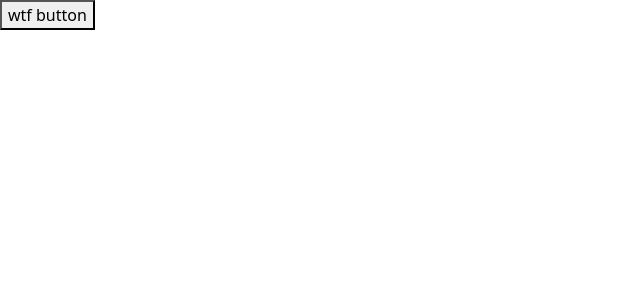
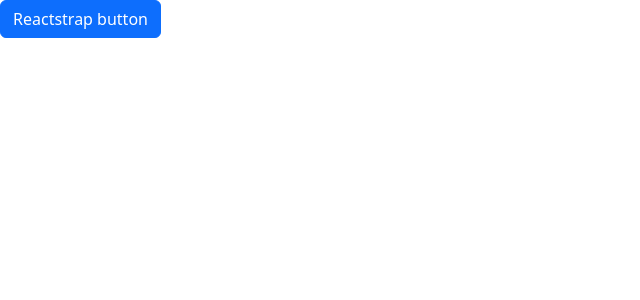
Before and after one commit to IdR3n/BattenbergGraph, a React (Create React App) app in the folder batt-graph/: page / in a window 1280 px wide. Shown: the top 300 px of the page, without its empty margins (0-640 px from the left). Built offline with nearby package versions, Linux system fonts and the light colour scheme.

Commit message:
removed react-bootstrap

```diff
--- a/batt-graph/src/Components/chart.jsx
+++ b/batt-graph/src/Components/chart.jsx
@@ -1,10 +1,9 @@
 import React from "react";
-import {Chart as ChartJS, ArcElement, Tooltip, Legend } from "chart.js";
+import { Button } from "reactstrap";
 
-ChartJS.register(ArcElement, Tooltip, Legend);
 function Chart() {
     return(
-        <button>wtf button</button>
+        <Button color="primary"> Reactstrap button</Button>
     );
 }
 
--- a/package.json
+++ b/package.json
@@ -1,10 +1,8 @@
 {
   "dependencies": {
     "bootstrap": "^5.3.3",
-    "help": "^3.0.2",
-    "react": "^18.3.1",
-    "react-bootstrap": "^2.10.7",
-    "react-dom": "^18.3.1",
+    "react": "^18.2.0",
+    "react-dom": "^18.2.0",
     "reactstrap": "^9.2.3",
     "web-vitals": "^4.2.4",
     "webpack": "^5.97.1"
```
Also changed, not shown: 1 other file (tests, documents, lock files or other folders).
